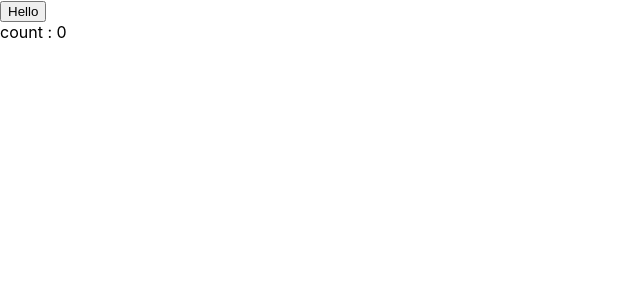
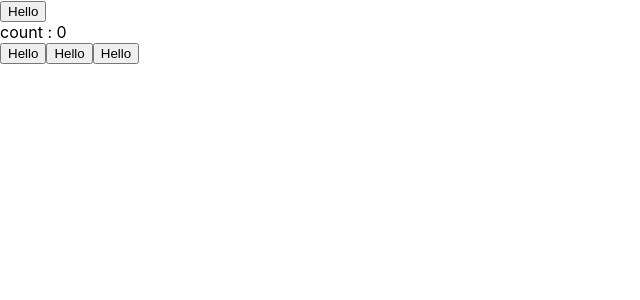
Before and after one commit to Don-Stevenson/react-hooks, a React (Create React App) app: page / in a window 1280 px wide. Shown: the top 300 px of the page, without its empty margins (0-640 px from the left). Built offline with nearby package versions, Linux system fonts and the light colour scheme.

Commit message:
setup up app js to display square

```diff
--- a/src/App.js
+++ b/src/App.js
@@ -1,9 +1,10 @@
 import React, { useState, useCallback } from "react";
 import { Hello } from "./Hello";
+import { Square } from "./Square";
 
 const App = () => {
   const [count, setCount] = useState(0);
-  const favNums = [77, 14, 6]
+  const favNums = [77, 14, 6];
 
   // useCallback prevents the set count to be rendered unnecessarily
   // passing a variable into increment from Hello js
@@ -18,9 +19,9 @@ const App = () => {
     <div>
       <Hello increment={increment} />
       <div> count : {count} </div>
-  <div> {favNums.map((n) => {
-
-  } )}</div>
+      {favNums.map(n => {
+        return <Square onClick={() => increment(n)} />;
+      })}
     </div>
   );
 };
--- a/src/Square.js
+++ b/src/Square.js
@@ -2,7 +2,7 @@ import React from "react";
 import { useCountRenders } from "./useCountRenders";
 
 // memo compares the changes and renders when they are different
-export const Hello = React.memo(({ increment }) => {
+export const Square = React.memo(({ increment }) => {
   useCountRenders();
   // passing five into increment
   return <button onClick={() => increment(5)}>Hello</button>;
```
